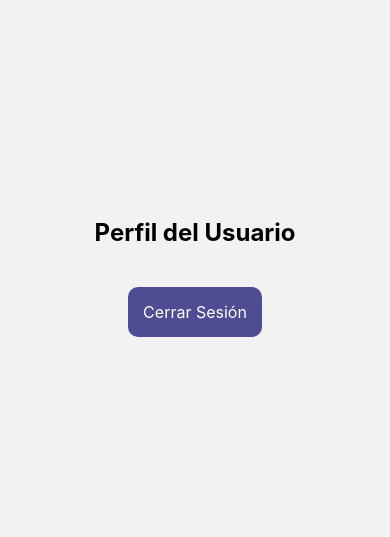
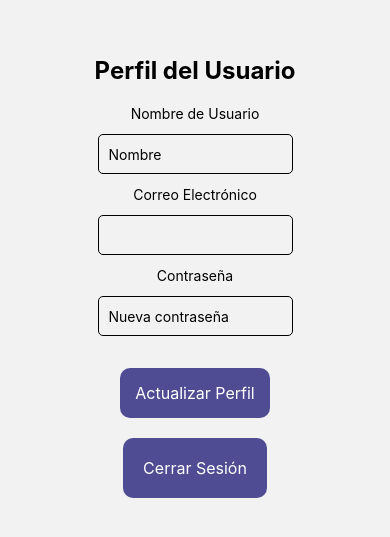
Before and after one commit to Valeriamelly/Mobile-App-tasky, a React Native app: screen /ProfileScreen in a window 390 px wide. Shown: the part 145-682 px from the top of the page. Built offline with nearby package versions, Linux system fonts and the light colour scheme.

Commit message:
Actualizar Perfil y Función de Autenticación

```diff
--- a/screens/LoginScreen.js
+++ b/screens/LoginScreen.js
@@ -40,6 +40,7 @@ const LoginScreen = () => {
         console.log(error);
       });
   };
+
 
 
   return (
--- a/screens/ProfileScreen.js
+++ b/screens/ProfileScreen.js
@@ -1,10 +1,89 @@
-import React from 'react';
-import { View, Text, StyleSheet, Pressable, Alert } from 'react-native';
-import AsyncStorage from '@react-native-async-storage/async-storage';
-import { useNavigation } from '@react-navigation/native';
+import React, { useState, useEffect } from "react";
+import {
+  View,
+  Text,
+  Button,
+  TextInput,
+  StyleSheet,
+  Pressable,
+  Alert,
+} from "react-native";
+import AsyncStorage from "@react-native-async-storage/async-storage";
+import { useNavigation } from "@react-navigation/native";
+import axios from "axios";
 
 const ProfileScreen = () => {
+  const [name, setName] = useState("");
+  const [email, setEmail] = useState("");
+  const [password, setPassword] = useState("");
+  const [isLoading, setIsLoading] = useState(false);
   const navigation = useNavigation();
+  const [isFetching, setIsFetching] = useState(true); // Para manejar la carga de datos
+
+  // Esta función obtendrá los datos del perfil del usuario
+  const fetchUserProfile = async () => {
+    setIsFetching(true);
+    try {
+      // Suponiendo que tienes el authToken guardado en AsyncStorage
+      const token = await AsyncStorage.getItem("authToken");
+      if (!token) {
+        Alert.alert("Error", "No se encontró el token de autenticación.");
+        return;
+      }
+      // Asume que tu backend valida el token y devuelve la información del usuario
+      const response = await axios.get("http://192.168.1.8:8000/profile", {
+        headers: {
+          Authorization: `Bearer ${token}`, // Enviar el token en el header
+        },
+      });
+      const { name, email } = response.data;
+      setName(name);
+      setEmail(email);
+    } catch (error) {
+      console.error("Error al obtener el perfil del usuario:", error);
+      Alert.alert("Error", "No se pudo obtener la información del perfil.");
+    } finally {
+      setIsFetching(false);
+    }
+  };
+
+  useEffect(() => {
+    fetchUserProfile();
+  }, []);
+
+  const handleUpdateProfile = async () => {
+    setIsLoading(true);
+    try {
+      // Obtener el token de autenticación almacenado
+      const token = await AsyncStorage.getItem("authToken");
+      if (!token) {
+        Alert.alert("Error", "No se encontró el token de autenticación.");
+        return;
+      }
+
+      // Realizar la solicitud para actualizar los datos del usuario
+      await axios.put(
+        "http://192.168.1.8:8000/profile",
+        {
+          name,
+          password,
+        },
+        {
+          headers: { Authorization: `Bearer ${token}` },
+        }
+      );
+
+      Alert.alert(
+        "Perfil Actualizado",
+        "Tu perfil ha sido actualizado con éxito."
+      );
+    } catch (error) {
+      Alert.alert("Error", "Hubo un problema al actualizar tu perfil.");
+      console.error("Error al actualizar el perfil:", error);
+    } finally {
+      setIsLoading(false);
+    }
+  };
 
   const handleLogout = async () => {
     try {
@@ -19,13 +98,56 @@ const ProfileScreen = () => {
   return (
     <View style={styles.container}>
       <Text style={styles.title}>Perfil del Usuario</Text>
-      {/* Aquí puedes agregar más detalles del perfil del usuario */}
+      {/* Añade esto dentro del return de tu componente ProfileScreen */}
+      {!isFetching && (
+        <>
+          {/* Muestra el nombre que puede ser editado */}
+          <Text style={styles.label}>Nombre de Usuario</Text>
+          <TextInput
+            style={styles.input}
+            placeholder="Nombre"
+            value={name}
+            onChangeText={setName}
+          />
 
-      {/* Botón para cerrar sesión */}
-      <Pressable
-        onPress={handleLogout}
-        style={styles.logoutButton}
-      >
+          {/* Muestra el correo electrónico sin la opción de editar */}
+          <Text style={styles.label}>Correo Electrónico</Text>
+          <View style={styles.input}>
+            <Text>{email}</Text>
+          </View>
+
+          {/* Campo para actualizar la contraseña */}
+          <Text style={styles.label}>Contraseña</Text>
+          <TextInput
+            style={styles.input}
+            placeholder="Nueva contraseña"
+            value={password}
+            onChangeText={setPassword}
+            secureTextEntry
+          />
+          <Pressable
+            onPress={handleUpdateProfile}
+            style={{
+              backgroundColor: "#504c94",
+              padding: 15,
+              borderRadius: 10,
+              marginTop: 20,
+            }}
+          >
+            <Text
+              style={{
+                textAlign: "center",
+                color: "white",
+                fontSize: 16,
+              }}
+            >
+              Actualizar Perfil
+            </Text>
+          </Pressable>
+        </>
+      )}
+
+      <Pressable onPress={handleLogout} style={styles.logoutButton}>
         <Text style={styles.logoutButtonText}>Cerrar Sesión</Text>
       </Pressable>
     </View>
@@ -35,22 +157,31 @@ const ProfileScreen = () => {
 const styles = StyleSheet.create({
   container: {
     flex: 1,
-    justifyContent: 'center',
-    alignItems: 'center',
+    justifyContent: "center",
+    alignItems: "center",
   },
   title: {
     fontSize: 24,
-    fontWeight: 'bold',
+    fontWeight: "bold",
     marginBottom: 20,
   },
+  input: {
+    height: 40,
+    margin: 12,
+    borderWidth: 1,
+    padding: 10,
+    borderRadius: 5,
+    width: "50%", // o el ancho que desees
+  },
+  label: {},
   logoutButton: {
-    backgroundColor: '#504c94',
-    padding: 15,
+    backgroundColor: "#504c94",
+    padding: 20,
     borderRadius: 10,
     marginTop: 20,
   },
   logoutButtonText: {
-    color: 'white',
+    color: "white",
     fontSize: 16,
   },
 });
```
Also changed, not shown: 1 other file (tests, documents, lock files or other folders).
